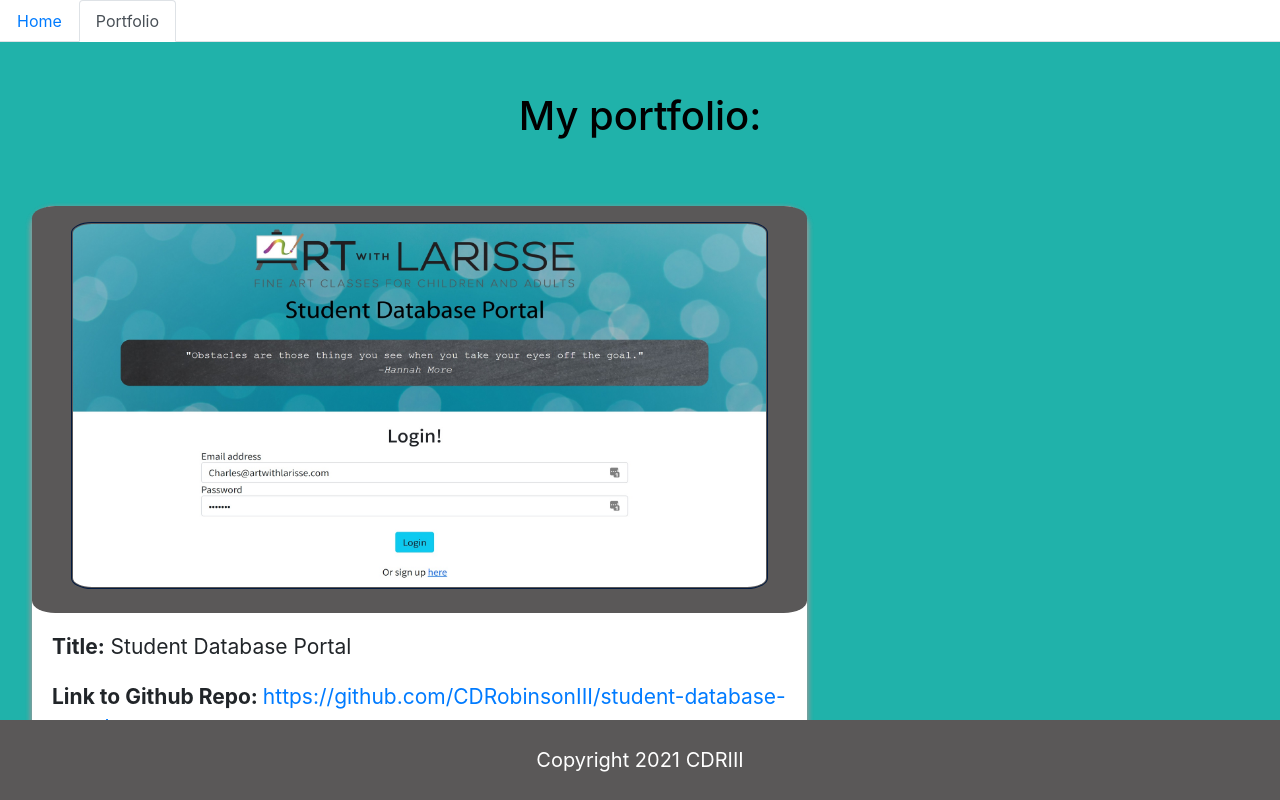
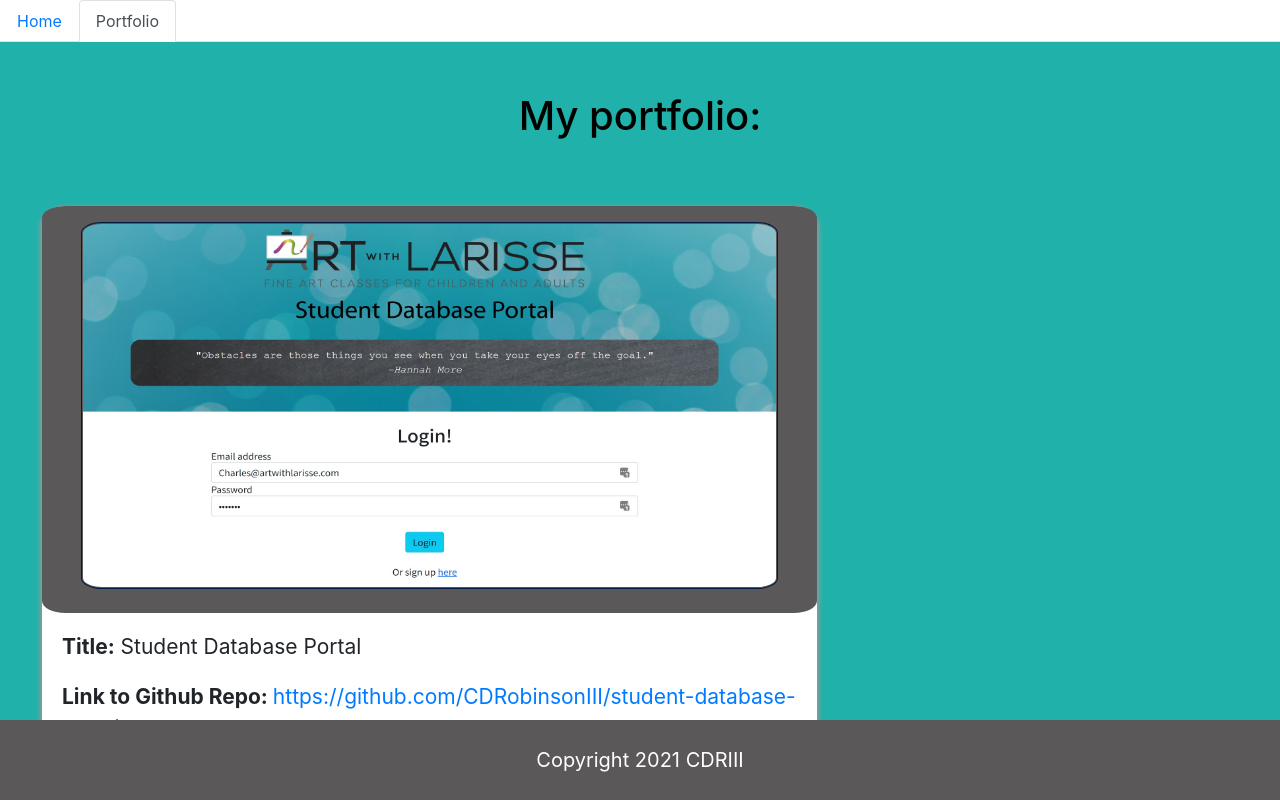
Before and after one commit to CDRobinsonIII/react-portfolio, a React (Create React App) app: page /#/portfolio in a window 1280 px wide. Shown: the top 800 px of the page. Built offline with nearby package versions, Linux system fonts and the light colour scheme.

Commit message:
Changed size of portfolio screenshot and modified margin on portfolio card.

```diff
--- a/src/components/PortfolioCard/style.css
+++ b/src/components/PortfolioCard/style.css
@@ -9,7 +9,7 @@
   text-align: left;
   border-radius: 3%;
   float: left;
-  margin-left: 32px;
+  margin-left: 42px;
   padding: auto;
 }
 
```
Also changed, not shown: src/images/screenshot_portfolio_02.jpg.
